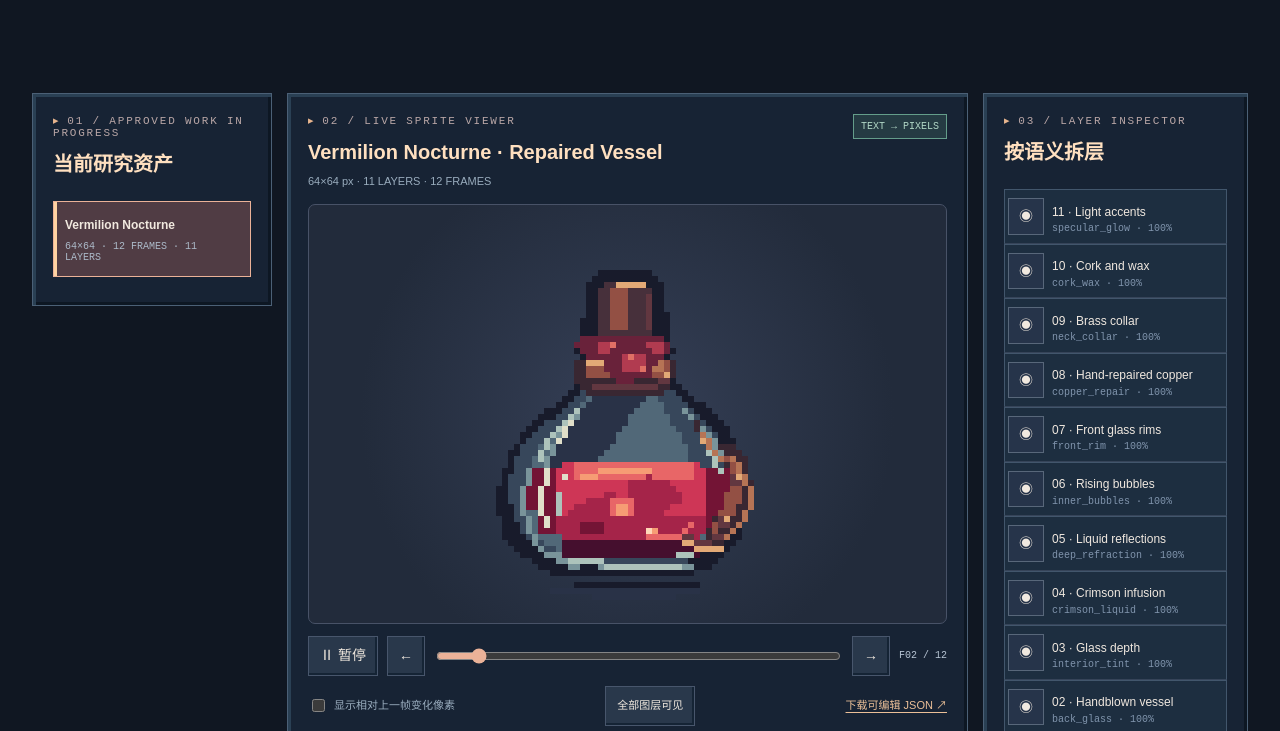
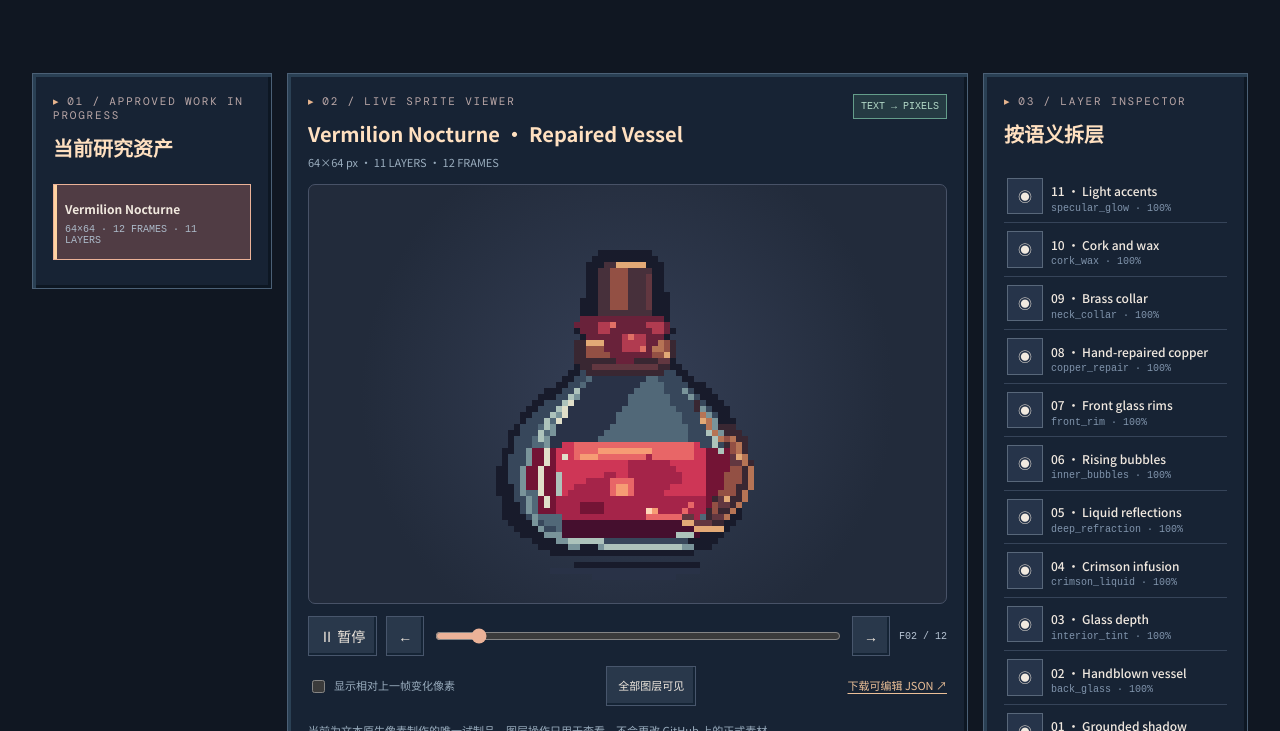
Before and after one commit to Tera-Dark/PixelWeave, a website with bundled scripts: page knowledge/pixel-art/lab.html in a window 1280 px wide. Shown: the part 453-1184 px from the top of the page. Built offline with nearby package versions, Linux system fonts and the light colour scheme.

Commit message:
perf: non-blocking shared font request and drop unrelated editor CSS from lightweight knowledge/pixel-art/lab.html

```diff
--- a/knowledge/pixel-art/lab.html
+++ b/knowledge/pixel-art/lab.html
@@ -1,7 +1,10 @@
 <!DOCTYPE html>
 <html lang="zh-CN"><head><meta charset="utf-8"><meta name="viewport" content="width=device-width,initial-scale=1"><meta name="color-scheme" content="dark">
-<title>PixelWeave | Pixel Art Learning Lab</title><link rel="stylesheet" href="./lab.css"><link rel="stylesheet" href="../../src/pixel-ui.css"><link rel="stylesheet" href="./lab-pixel.css">
-<link rel="stylesheet" href="../../src/site-nav.css"></head>
+<title>PixelWeave | Pixel Art Learning Lab</title><link rel="stylesheet" href="./lab.css"><link rel="stylesheet" href="../../src/site-base.css"><link rel="stylesheet" href="./lab-pixel.css">
+<link rel="stylesheet" href="../../src/site-nav.css"><link rel="preconnect" href="https://fonts.googleapis.com">
+<link rel="preconnect" href="https://fonts.gstatic.com" crossorigin>
+<link rel="stylesheet" href="https://fonts.googleapis.com/css2?family=DM+Mono:wght@400;500&amp;family=DM+Sans:wght@400;500;600;700&amp;family=Noto+Sans+SC:wght@400;500;600;700&amp;family=Silkscreen:wght@400;700&amp;display=swap" media="print" onload="this.media='all'">
+</head>
 <body>
 <header class="pw-header" data-pw-header aria-label="PixelWeave 全站导航"></header>
 <main>
```
